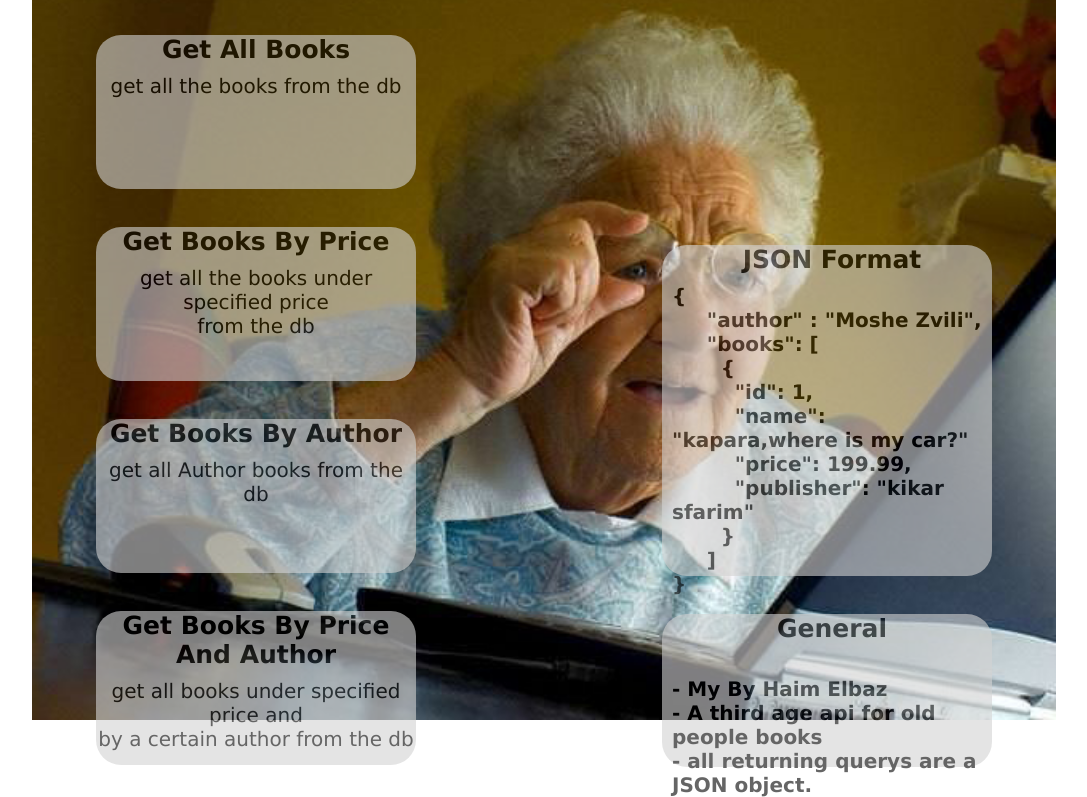
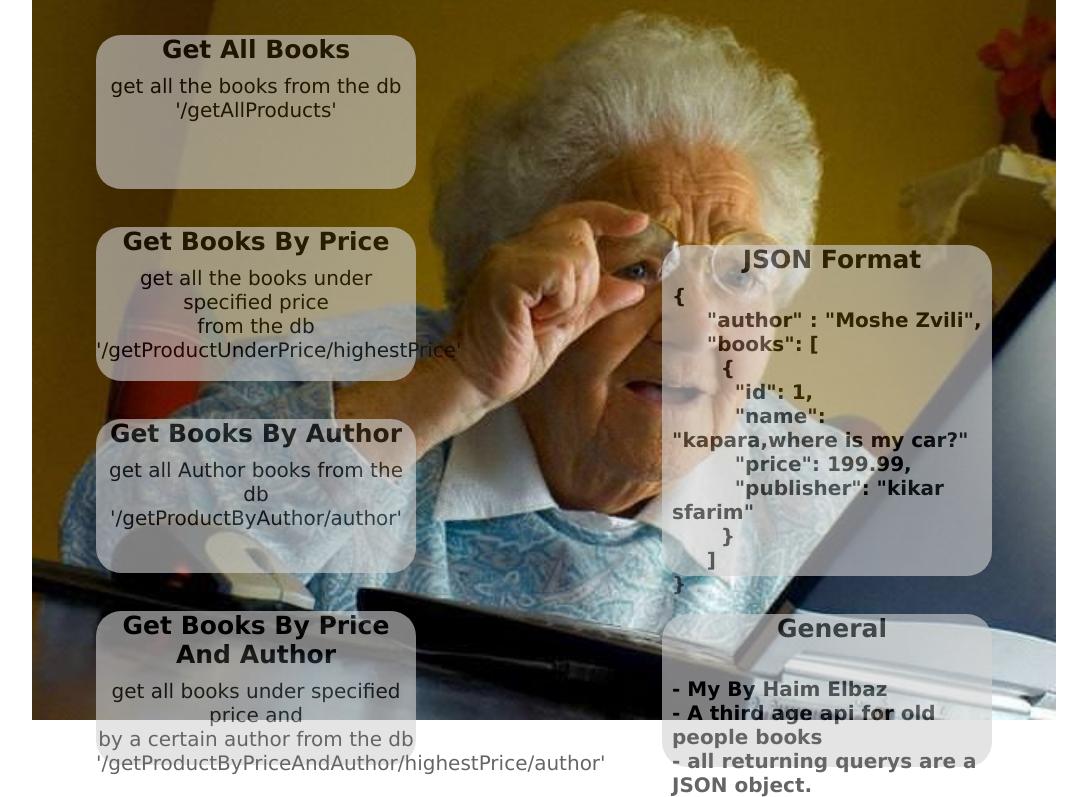
Before and after one commit to m0nkeykong/third-age-api, a website: page html/index.html in a window 1280 px wide. Shown: the part 48-845 px from the top of the page, without its empty margins (96-1183 px from the left). Drawn offline with Linux system fonts and the light colour scheme; files that its build step writes are made by us from their sources; files whose address does not match are found by name.

Commit message:
Add files via upload

```diff
--- a/html/index.html
+++ b/html/index.html
@@ -10,33 +10,37 @@
 <body id='home'>
     <h1>Third Age API</h1>
     <article id='all'>
-        <a href='#'>
+    <a href='https://third-age-api.herokuapp.com/getAllProducts'>
             <h5>Get All Books</h5>
-            get all the books from the db
+            get all the books from the db<br>
+            '/getAllProducts'
         </a>
     </article>
     <article id='byprice'>
-        <a href='#'>
+        <a href='https://third-age-api.herokuapp.com/getProductUnderPrice'>
             <h5>Get Books By Price</h5>
-            get all the books under specified price <br>from the db
+            get all the books under specified price <br>from the db<br>
+            '/getProductUnderPrice/highestPrice'
         </a>
     </article>
     <article id='byid'>
-        <a href='#'>
+        <a href='https://third-age-api.herokuapp.com/getProductByAuthor'>
             <h5>Get Books By Author</h5>
             get all Author books from the db
+            '/getProductByAuthor/author'
         </a>
     </article>
     <article id='bypriceandauthor'>
-        <a href='#'>
+        <a href='https://third-age-api.herokuapp.com/getProductByPriceAndAuthor/<max_price>/<author>'>
             <h5>Get Books By Price And Author</h5>
             get all books under specified price and <br>by a certain author from the db
+            '/getProductByPriceAndAuthor/highestPrice/author'
         </a>
     </article>
     <article id='json'>
             <h5>JSON Format</h5>
              {<br>
-             &nbsp;&nbsp;&nbsp;&nbsp;&nbsp;"author" : "Moshe Zvili",
+             &nbsp;&nbsp;&nbsp;&nbsp;&nbsp;"author" : "Moshe Zvili",<br>
              &nbsp;&nbsp;&nbsp;&nbsp;&nbsp;"books": [<br>
              &nbsp;&nbsp;&nbsp;&nbsp;&nbsp;&nbsp;&nbsp;{<br>
              &nbsp;&nbsp;&nbsp;&nbsp;&nbsp;&nbsp;&nbsp;&nbsp;&nbsp;"id": 1,<br>
```
